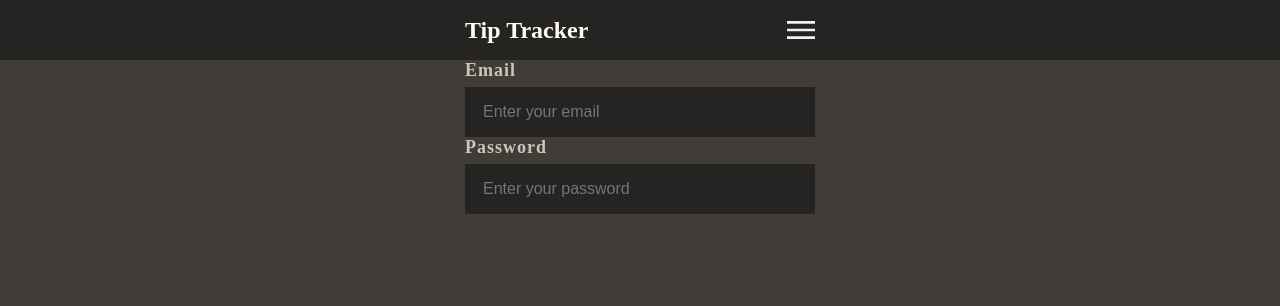
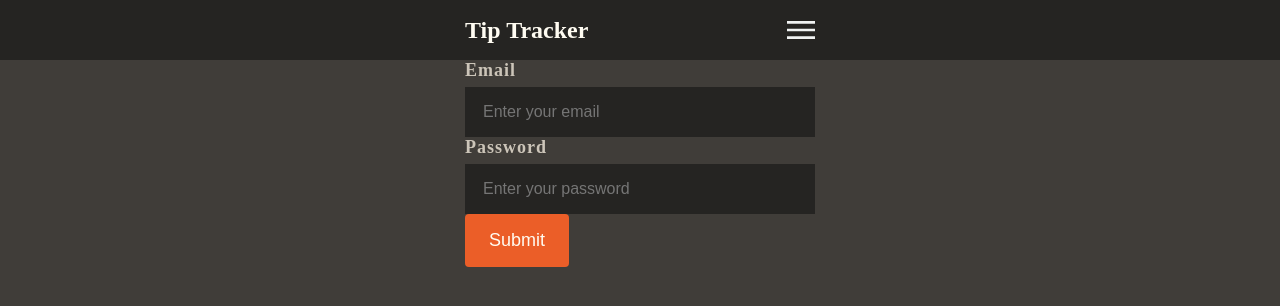
Before and after one commit to Jeromemn/tip-tracker, a Next.js app: page / in a window 1280 px wide. Shown: the top 306 px of the page. Built offline with nearby package versions, Linux system fonts and the light colour scheme.

Commit message:
added button component

```diff
--- /dev/null
+++ b/src/components/Button.jsx
@@ -0,0 +1,21 @@
+import React from "react";
+import styled from "styled-components";
+
+const PrimaryButton = styled.button`
+  background: ${(props) => props.theme.colors.orange};
+  color: ${(props) => props.theme.colors.white};
+  padding: 16px 24px;
+  border: none;
+  border-radius: 4px;
+  font-size: 18px;
+  display: flex;
+  align-items: center;
+  justify-content: center;
+  cursor: pointer;
+`;
+
+const Button = ({ children, ...rest }) => {
+  return <PrimaryButton {...rest}>{children}</PrimaryButton>;
+};
+
+export default Button;
--- a/src/pages/index.js
+++ b/src/pages/index.js
@@ -1,5 +1,6 @@
 import Wrapper from "../components/Wrapper";
 import Input from "@/components/Input";
+import Button from "@/components/Button";
 
 export default function Home() {
   return (
@@ -10,6 +11,7 @@ export default function Home() {
         type="password"
         placeholder="Enter your password"
       />
+      <Button>Submit</Button>
     </Wrapper>
   );
 }
```
